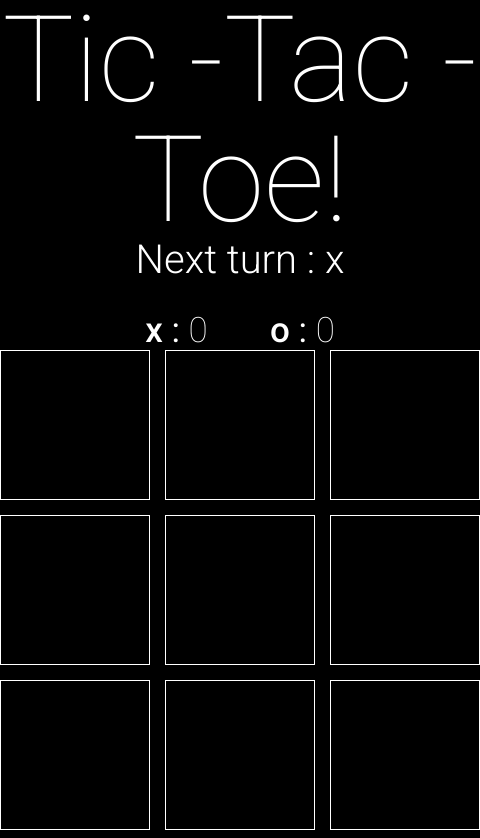
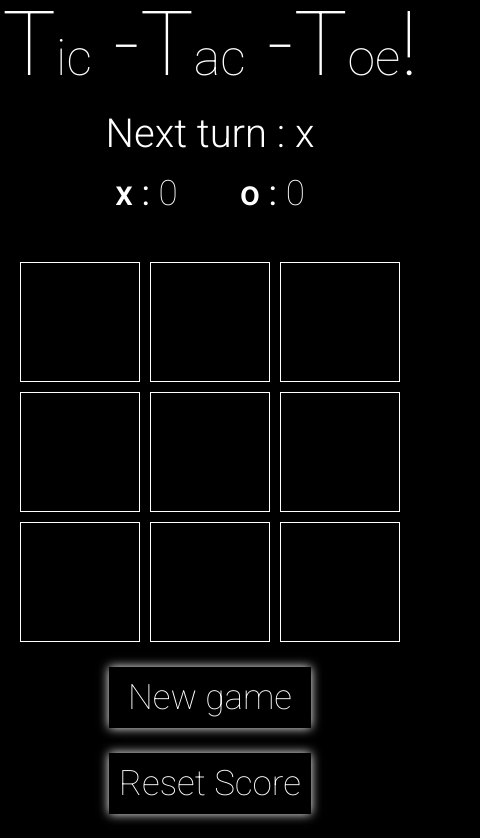
Before and after one commit to AleksMercer/Tic-Tac-Toe, a React (Create React App) app: page / in a window 390 px wide. Shown: the top 838 px of the page, 480 px wide, since content can reach past the window. Built offline with nearby package versions, Linux system fonts and the light colour scheme.

Commit message:
27.02.2023 / Add "draw" and mobile adaptive

```diff
--- a/src/app/App.jsx
+++ b/src/app/App.jsx
@@ -6,7 +6,7 @@ import Game from '../game/Game';
 function App() {
   return (
     <>
-      <h1 className='main-title'>Tic -Tac -Toe!</h1>
+      <h1 className='main-title'>T<span>ic</span> -T<span>ac</span> -T<span>oe</span>!</h1>
 
       <Game />
 
--- a/src/app/_app.scss
+++ b/src/app/_app.scss
@@ -13,6 +13,7 @@ html, body {
 
 body #root {
 	min-height: 100%;
+	min-width: 420px;
 	display: grid;
 	grid-template: auto 1fr auto / 1fr;
 }
@@ -30,6 +31,8 @@ footer {
 	font-weight: 100;
 	text-align: center;
 
+	margin-top: 25px;
+
 	.href-name {
 		font-weight: 400;
 	}
@@ -39,14 +42,12 @@ footer {
 	}
 }
 
-@media (max-width: 1100px) { // before 1100px
+@media (max-width: 700px) { // before 700px
+	.main-title {
+		font-size: 9rem;
 
+		span {
+			font-size: 5rem;
+		}
+	}
 }
-
-@media (max-width: 750px) { // before 750px
-
-}
-
-@media (max-width: 500px) { // before 500px
-
-}
--- a/src/game/Game.jsx
+++ b/src/game/Game.jsx
@@ -52,13 +52,26 @@ function Game() {
     )
   }
 
+  const winAndTurn = () => {
+
+    if (winner) {
+      return 'Winner : ' + winner
+
+    } else if (!board.includes(null)) {
+      return 'Draw!'
+
+    } else {
+      return 'Next turn : ' + (xturn ? 'x' : 'o')
+    }
+  }
+
   return (
 
     <div className='game'>
 
       <div className="game__score">
 
-        <h2 className='winAndTurn'>{ winner ? 'Winner : ' + winner : 'Next turn : ' + (xturn ? 'x' : 'o')}</h2>
+        <h2 className='winAndTurn'> { winAndTurn() } </h2>
 
         <div className='scoreCounter'>
             <p> <span className='xo'>x</span> : <Counter winner={winner} player='x' playerNum={0} /></p>
@@ -66,7 +79,7 @@ function Game() {
         </div>
       </div>
 
-      <Board squares={board} click={handleClick} /> {/* returns 'div' with 9 squares-'button' */}
+      <Board squares={board} click={ handleClick } /> {/* returns 'div' with 9 squares-'button' */}
 
       <div className="game__buttons">
         { newGame() }
--- a/src/game/_game.scss
+++ b/src/game/_game.scss
@@ -78,14 +78,28 @@
   }
 }
 
-@media (max-width: 1100px) { // before 1100px
+@media (max-width: 700px) { // before 700px
+  .game {
+    row-gap: 25px;
 
+    &__score {
+      row-gap: 20px;
+    }
+
+    &__board {
+      gap: 10px;
+
+      .square {
+        width: 12rem;
+        height: 12rem;
+
+        font-size: 8rem;
+      }
+    }
+
+    &__buttons {
+      @include grid_template( repeat(2, 1fr) / 1fr );
+      row-gap: 25px;
+    }
+  }
 }
-
-@media (max-width: 750px) { // before 750px
-
-}
-
-@media (max-width: 500px) { // before 500px
-
-}
--- a/src/style.css
+++ b/src/style.css
@@ -123,6 +123,7 @@ html, body {
 
 body #root {
   min-height: 100%;
+  min-width: 420px;
   display: grid;
   grid-template: auto 1fr auto/1fr;
 }
@@ -138,6 +139,7 @@ footer {
   font-size: 1.7rem;
   font-weight: 100;
   text-align: center;
+  margin-top: 25px;
 }
 footer .href-name {
   font-weight: 400;
@@ -146,6 +148,14 @@ footer p {
   margin-bottom: 10px;
 }
 
+@media (max-width: 700px) {
+  .main-title {
+    font-size: 9rem;
+  }
+  .main-title span {
+    font-size: 5rem;
+  }
+}
 .game {
   display: grid;
   grid-template: 1fr auto 1fr/1fr;
@@ -219,3 +229,25 @@ footer p {
   -webkit-filter: invert(100%);
           filter: invert(100%);
 }
+
+@media (max-width: 700px) {
+  .game {
+    row-gap: 25px;
+  }
+  .game__score {
+    row-gap: 20px;
+  }
+  .game__board {
+    gap: 10px;
+  }
+  .game__board .square {
+    width: 12rem;
+    height: 12rem;
+    font-size: 8rem;
+  }
+  .game__buttons {
+    display: grid;
+    grid-template: repeat(2, 1fr)/1fr;
+    row-gap: 25px;
+  }
+}
```
Also changed, not shown: src/style.scss (line endings or trailing spaces).
